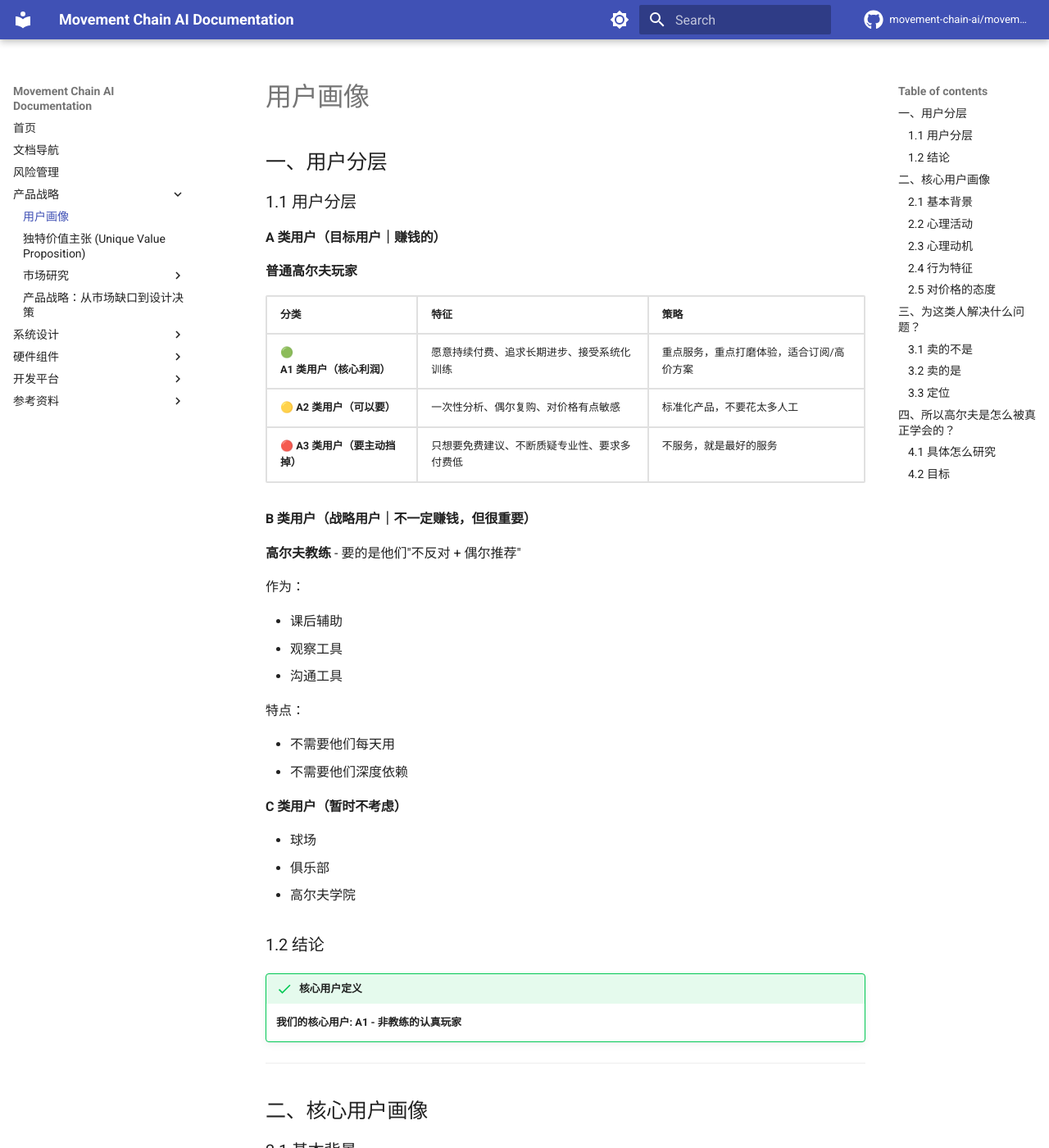
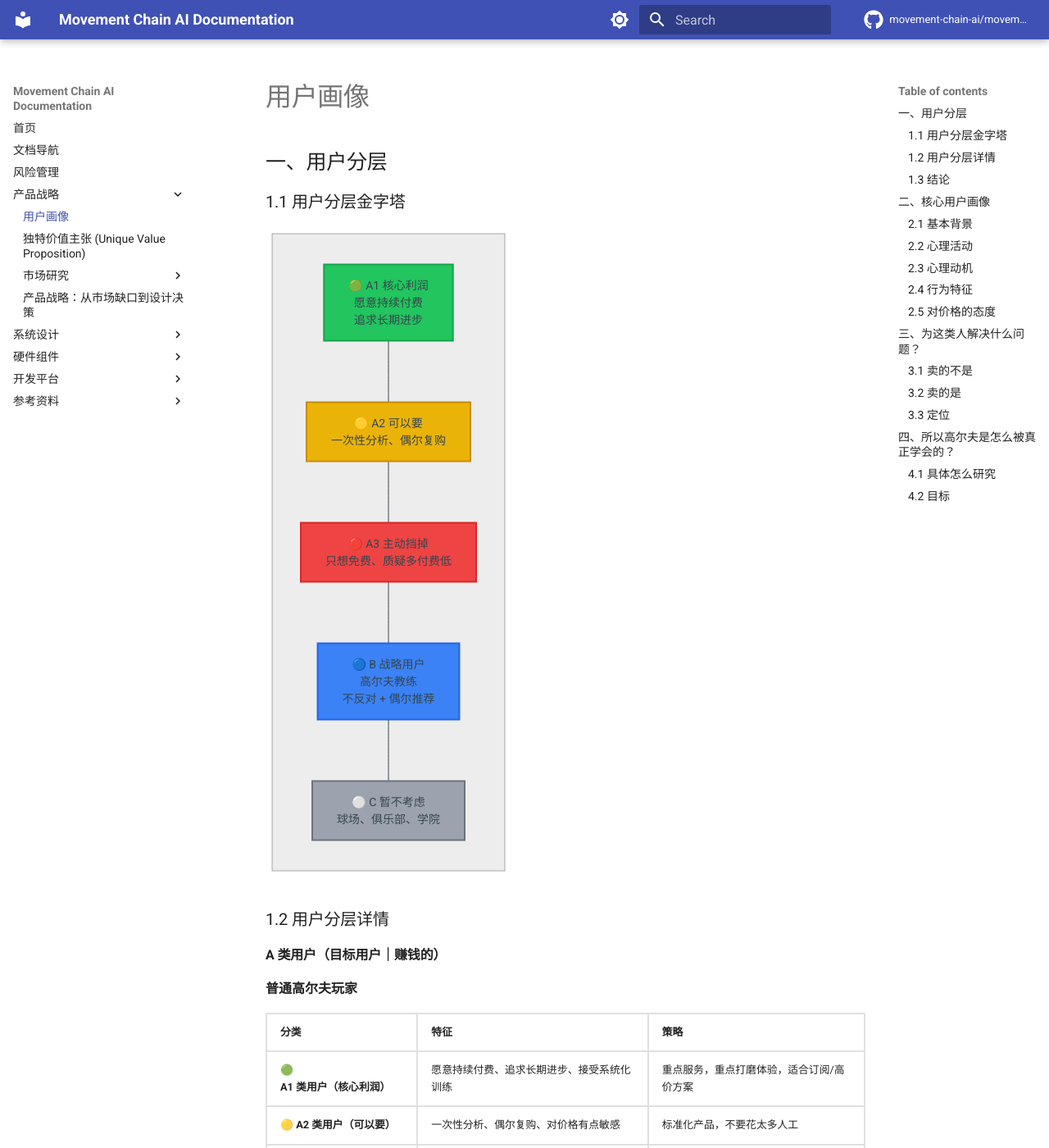
Before and after one commit to movement-chain-ai/movement-chain-docs, an MkDocs documentation site: the page built from docs/zh/product/user-personas.md, in a window 1280 px wide and 1400 px high. Shown: the whole window at 82% size. Built offline with MkDocs 1.6.1 and Material for MkDocs 9.7.7, drawn with Linux system fonts in a browser that asks for light colours; comment, search, counter and statistics services are not loaded; the version menu is left out; part of the change alters nothing that is shown.

Commit message:
docs: add user segmentation pyramid diagram
🤖 Generated with [Claude Code](https://claude.com/claude-code)

Co-Authored-By: Claude Opus 4.5 <noreply@anthropic.com>

````diff
--- a/docs/zh/product/user-personas.md
+++ b/docs/zh/product/user-personas.md
@@ -2,7 +2,33 @@
 
 ## 一、用户分层
 
-### 1.1 用户分层
+### 1.1 用户分层金字塔
+
+```mermaid
+%%{init: {'theme': 'base', 'themeVariables': { 'fontSize': '14px'}}}%%
+graph TB
+    subgraph pyramid [" "]
+        direction TB
+        A1["🟢 A1 核心利润<br/>愿意持续付费<br/>追求长期进步"]
+        A2["🟡 A2 可以要<br/>一次性分析、偶尔复购"]
+        A3["🔴 A3 主动挡掉<br/>只想免费、质疑多付费低"]
+        B["🔵 B 战略用户<br/>高尔夫教练<br/>不反对 + 偶尔推荐"]
+        C["⚪ C 暂不考虑<br/>球场、俱乐部、学院"]
+    end
+
+    A1 --- A2
+    A2 --- A3
+    A3 --- B
+    B --- C
+
+    style A1 fill:#22c55e,color:#fff,stroke:#16a34a,stroke-width:2px
+    style A2 fill:#eab308,color:#000,stroke:#ca8a04,stroke-width:2px
+    style A3 fill:#ef4444,color:#fff,stroke:#dc2626,stroke-width:2px
+    style B fill:#3b82f6,color:#fff,stroke:#2563eb,stroke-width:2px
+    style C fill:#9ca3af,color:#000,stroke:#6b7280,stroke-width:2px
+```
+
+### 1.2 用户分层详情
 
 #### A 类用户（目标用户｜赚钱的）
 
@@ -35,7 +61,7 @@
 - 俱乐部
 - 高尔夫学院
 
-### 1.2 结论
+### 1.3 结论
 
 !!! success "核心用户定义"
     **我们的核心用户: A1 - 非教练的认真玩家**
````
